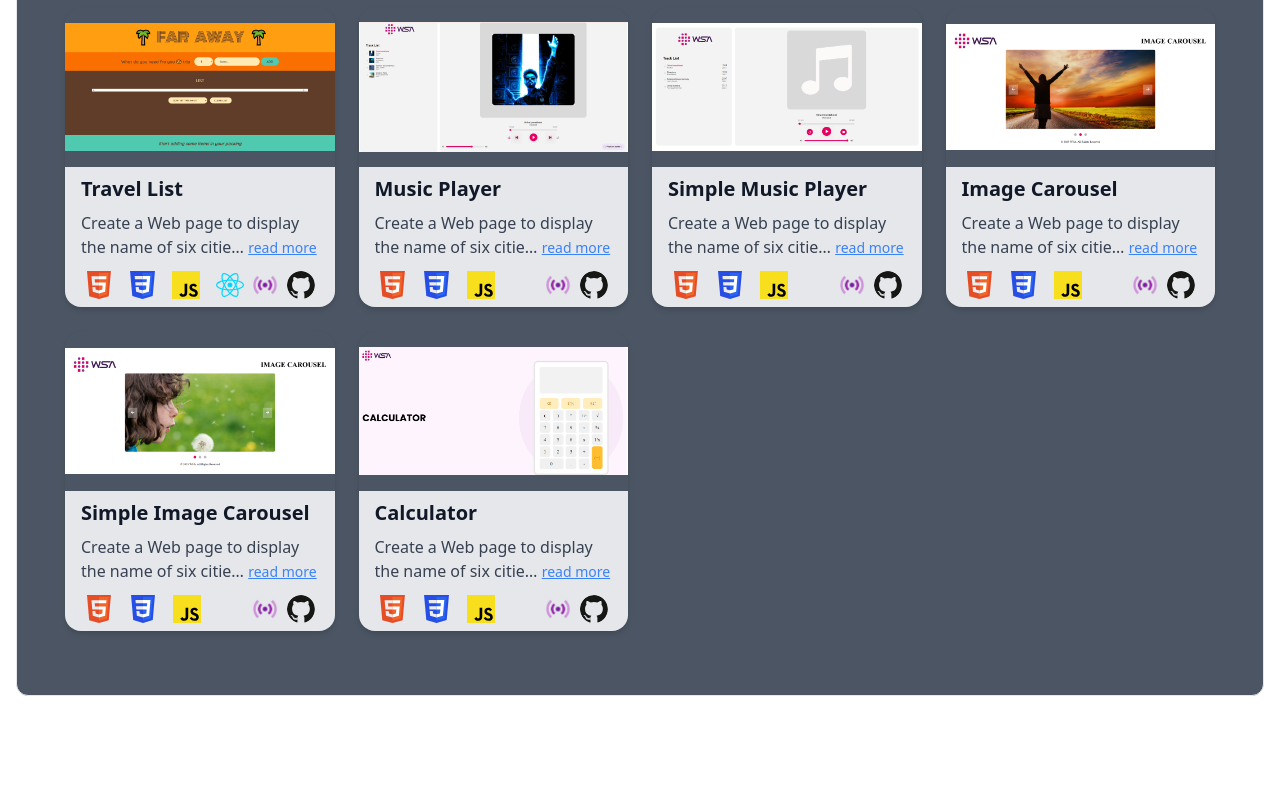
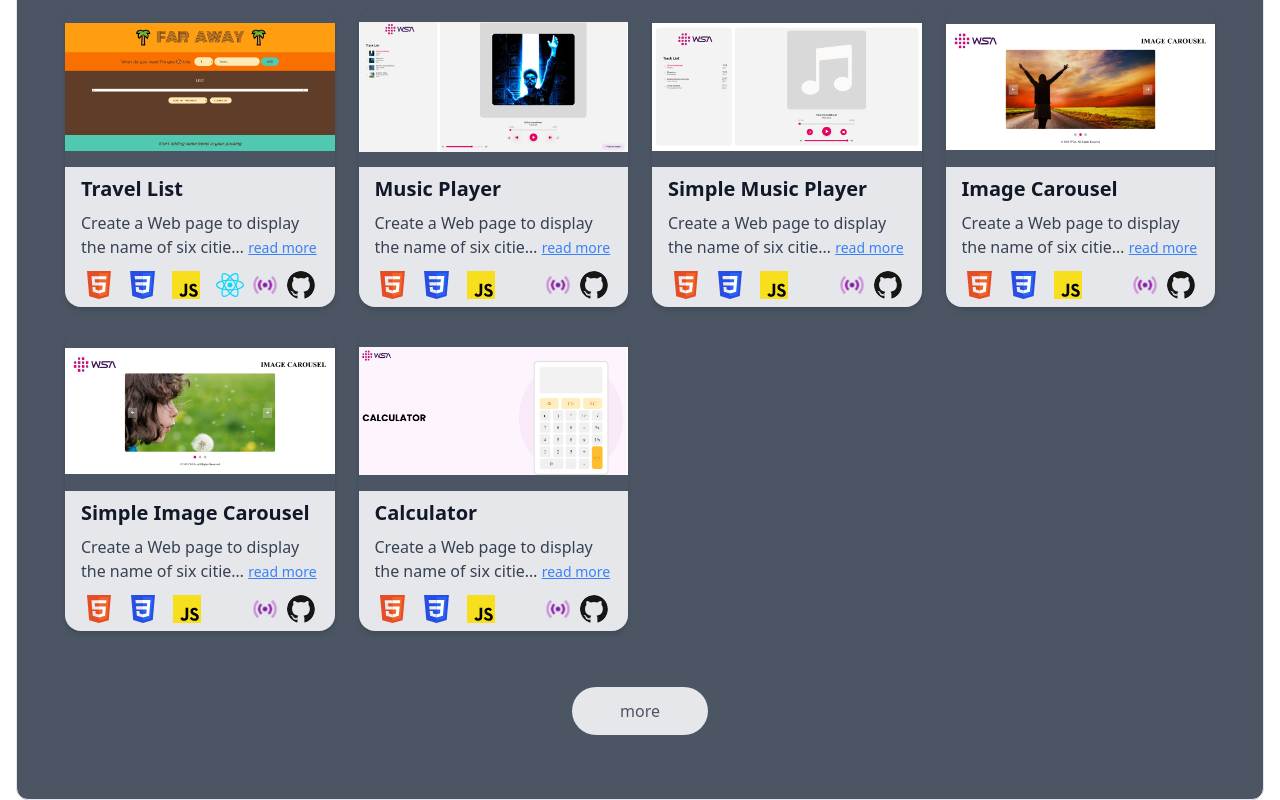
Before and after one commit to KiraCode/my-portfolio, a React (Vite) app: page / in a window 1280 px wide. Shown: the part 1842-2642 px from the top of the page. Before the commit the page ends 2538 px from the top, so only its background shows below. Built offline with nearby package versions, Linux system fonts and the light colour scheme.

Commit message:
topprojects is been added to home page

```diff
--- a/index.html
+++ b/index.html
@@ -1,5 +1,5 @@
 <!doctype html>
-<html lang="en">
+<html lang="en" class="scroll-smooth">
   <head>
     <meta charset="UTF-8" />
     <link rel="icon" type="image/svg+xml" href="/portfolio-logo.png" />
--- a/src/App.jsx
+++ b/src/App.jsx
@@ -15,7 +15,6 @@ const App = () => {
       <Routes>
         <Route path="/" element={<Home />} />
         <Route path="/projects" element={<Projects />} />
-        <Route path="/projects/:category" element={<Projects />} />
         <Route path="/about" element={<About />} />
         <Route path="/login" element={<Login />} />
         <Route path="/my-profile" element={<MyProfile />} />
--- a/src/components/TopProjects.jsx
+++ b/src/components/TopProjects.jsx
@@ -1,19 +1,30 @@
 import React from "react";
 import { topProjects } from "../assets/asset";
 import Card from "./ui/Card";
+import { useNavigate } from "react-router-dom";
 
 const TopProjects = () => {
+  const navigate = useNavigate();
   return (
     <div className="flex flex-col items-center gap-4 my-16 text-gray-900 md:mx-10">
       <h1 className="pb-10 pr-5 text-center text-5xl md:text-6xl md:text-end lg:text-7xl font-semibold bg-gradient-to-r from-purple-500 to-gray-300 bg-clip-text text-transparent leading-tight md:leading-tight lg:leading-tight">
-          Projects
-        </h1>
+        Projects
+      </h1>
       <p className="sm:w-1/3 text-center text-sm"></p>
       <div className="w-full grid gap-6 grid-cols-1 sm:grid-cols-2 md:grid-cols-3 xl:grid-cols-4 2xl:grid-cols-4 sm:px-0">
         {topProjects.map((item, index) => (
           <Card key={index} {...item} />
         ))}
       </div>
+      <button
+        onClick={() => {
+          navigate("/projects");
+          scrollTo(0, 0);
+        }}
+        className="bg-gray-200 text-gray-600 px-12 py-3 rounded-full mt-10"
+      >
+        more
+      </button>
     </div>
   );
 };
```
